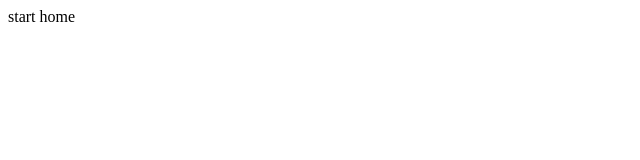
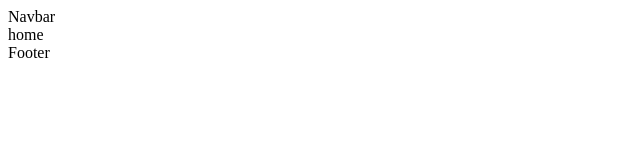
Before and after one commit to KYH9800/band, a Next.js app in the folder prepare/front/: page / in a window 1280 px wide. Shown: the top 160 px of the page, without its empty margins (0-640 px from the left). Built offline with nearby package versions, Linux system fonts and the light colour scheme.

Commit message:
setting AppLayout

```diff
--- a/prepare/front/components/AppLayout.js
+++ b/prepare/front/components/AppLayout.js
@@ -0,0 +1,17 @@
+import React from 'react';
+
+import Navbar from './Navbar';
+import Footer from './Footer';
+
+// components/layout.js
+const AppLayout = ({ children }) => {
+  return (
+    <>
+      <Navbar />
+      <main>{children}</main>
+      <Footer />
+    </>
+  );
+};
+
+export default AppLayout;
--- /dev/null
+++ b/prepare/front/components/Footer.js
@@ -0,0 +1,11 @@
+import React from 'react';
+
+const Footer = () => {
+  return (
+    <>
+      <div>Footer</div>
+    </>
+  );
+};
+
+export default Footer;
--- /dev/null
+++ b/prepare/front/components/Navbar.js
@@ -0,0 +1,11 @@
+import React from 'react';
+
+const Navbar = () => {
+  return (
+    <>
+      <div>Navbar</div>
+    </>
+  );
+};
+
+export default Navbar;
--- /dev/null
+++ b/prepare/front/pages/_app.js
@@ -0,0 +1,12 @@
+// pages/_app.js
+import AppLayout from '../components/AppLayout';
+
+const MyApp = ({ Component, pageProps }) => {
+  return (
+    <AppLayout>
+      <Component {...pageProps} />
+    </AppLayout>
+  );
+};
+
+export default MyApp;
--- a/prepare/front/pages/index.js
+++ b/prepare/front/pages/index.js
@@ -5,7 +5,7 @@ const Home = () => {
 
   return (
     <>
-      <div>start home</div>
+      <div>home</div>
     </>
   );
 };
```
Also changed, not shown: 2 other files (tests, documents, lock files or other folders).
